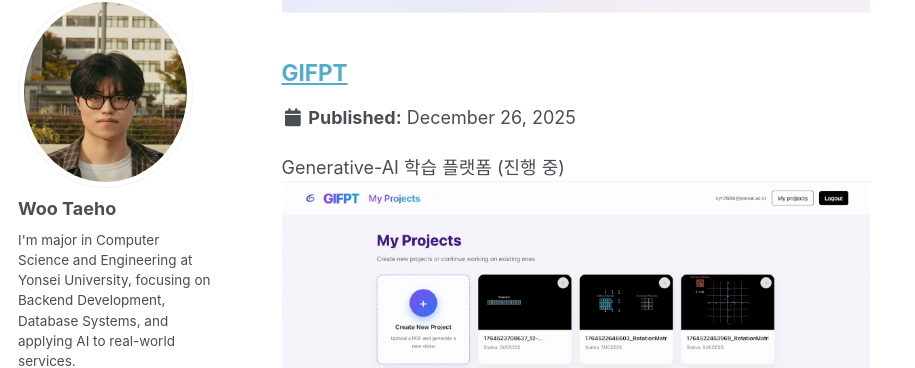
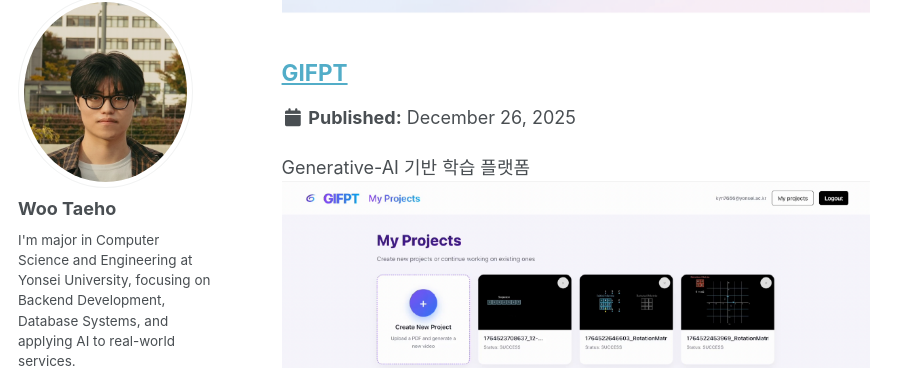
Before and after one commit to wooxogh/wooxogh.github.io, a Jekyll site: the page built from _pages/portfolio.html, in a window 1280 px wide and 900 px high, scrolled down 1015 px. Shown: the part 103-471 px from the top of the window, without its empty margins (0-915 px from the left). Built offline with Jekyll 4.4.1, drawn with Linux system fonts in a browser that asks for light colours; a script that is not in the unit is left out.

Commit message:
pf#3 update

```diff
--- a/_portfolio/portfolio-3.md
+++ b/_portfolio/portfolio-3.md
@@ -1,6 +1,6 @@
 ---
 title: "GIFPT"
-excerpt: "Generative-AI 학습 플랫폼 (진행 중)<br/><img src='/images/gifpt.png' style='width:60%; height:auto;'>"
+excerpt: "Generative-AI 기반 학습 플랫폼<br/><img src='/images/gifpt.png' style='width:60%; height:auto;'>"
 collection: portfolio
 ---
 
```
